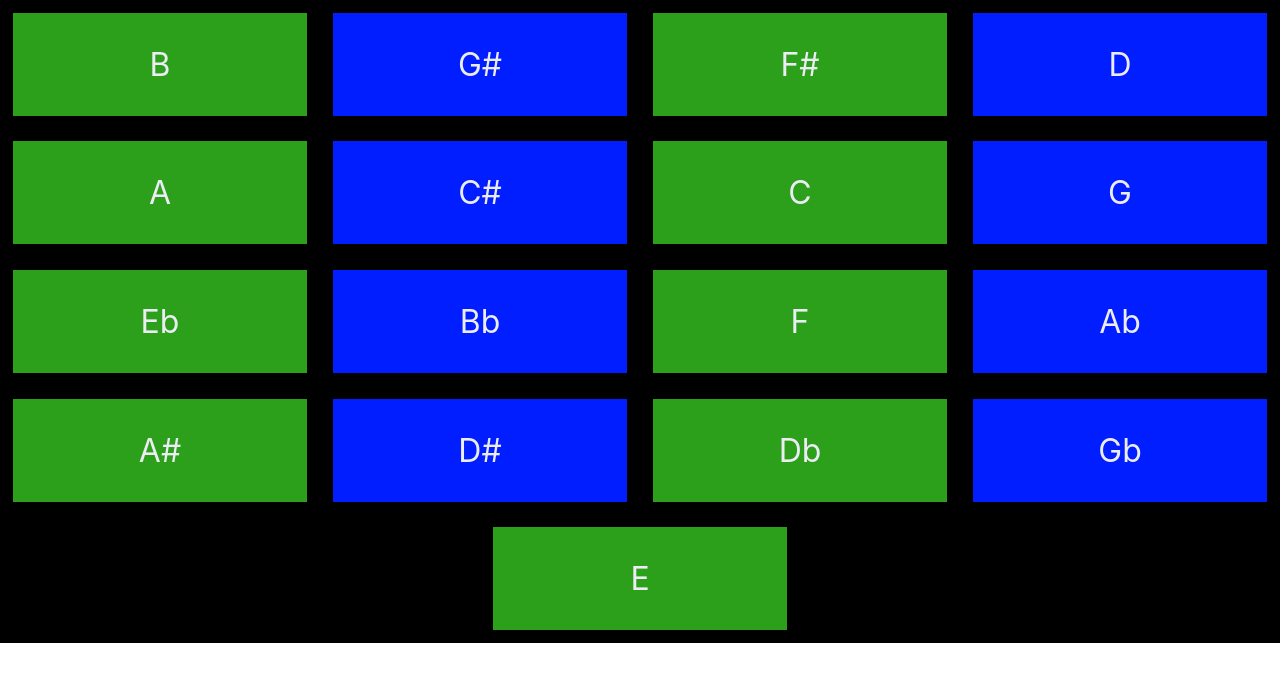
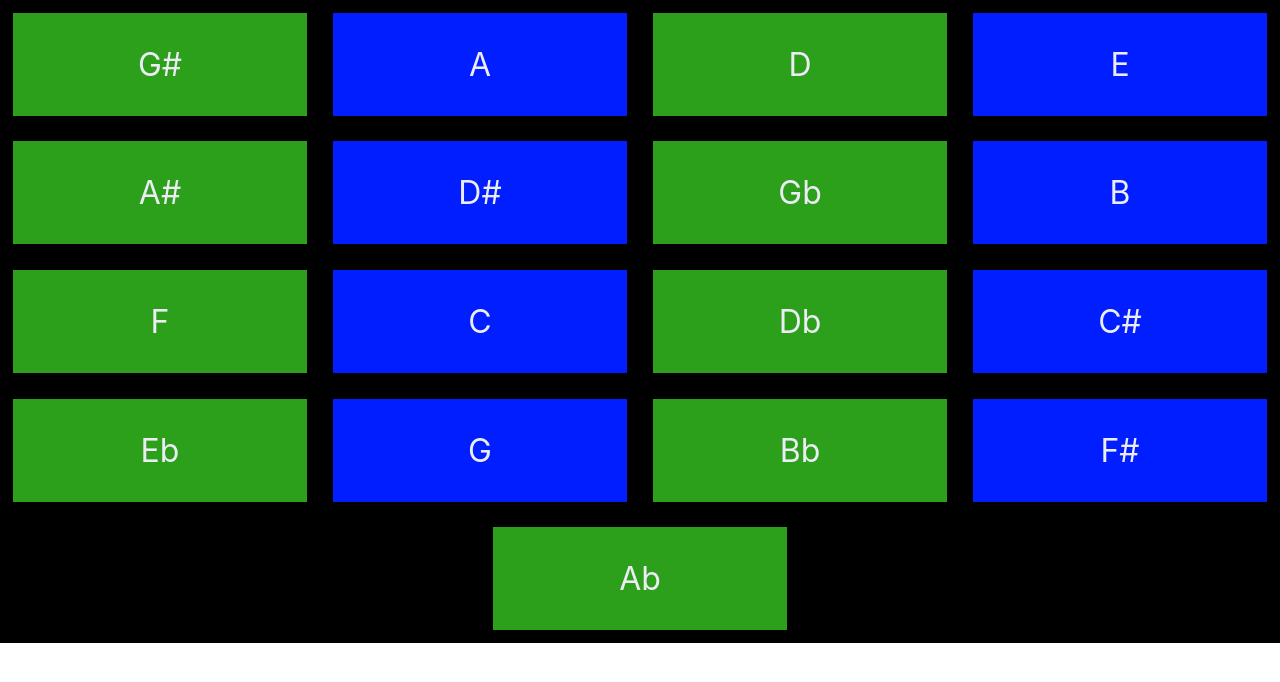
Before and after one commit to golubitsky/music, a React (Create React App) app: page / in a window 1280 px wide. Shown: the top 682 px of the page. Built offline with nearby package versions, Linux system fonts and the light colour scheme.

Commit message:
onClick: shuffle notes

```diff
--- a/src/App.js
+++ b/src/App.js
@@ -2,11 +2,22 @@ import React from "react";
 import "./App.css";
 import { randomNotes } from "./foundation/randomNoteGenerator.js";
 
-function App() {
+class App extends React.Component {
+  constructor(props) {
+    super(props);
+    this.state = { notes: randomNotes() };
+  }
+
+  render() {
     return (
       <div className="App">
-      <div className="grid">
-        {randomNotes().map((note, index) => (
+        <div
+          className="grid"
+          onClick={() => {
+            this.setState({ notes: randomNotes() });
+          }}
+        >
+          {this.state.notes.map((note, index) => (
             <div className="cell" key={index}>
               <p>{note}</p>
             </div>
@@ -15,5 +26,6 @@ function App() {
       </div>
     );
   }
+}
 
 export default App;
```
Lines whose indentation alone changed are shown as unchanged.
